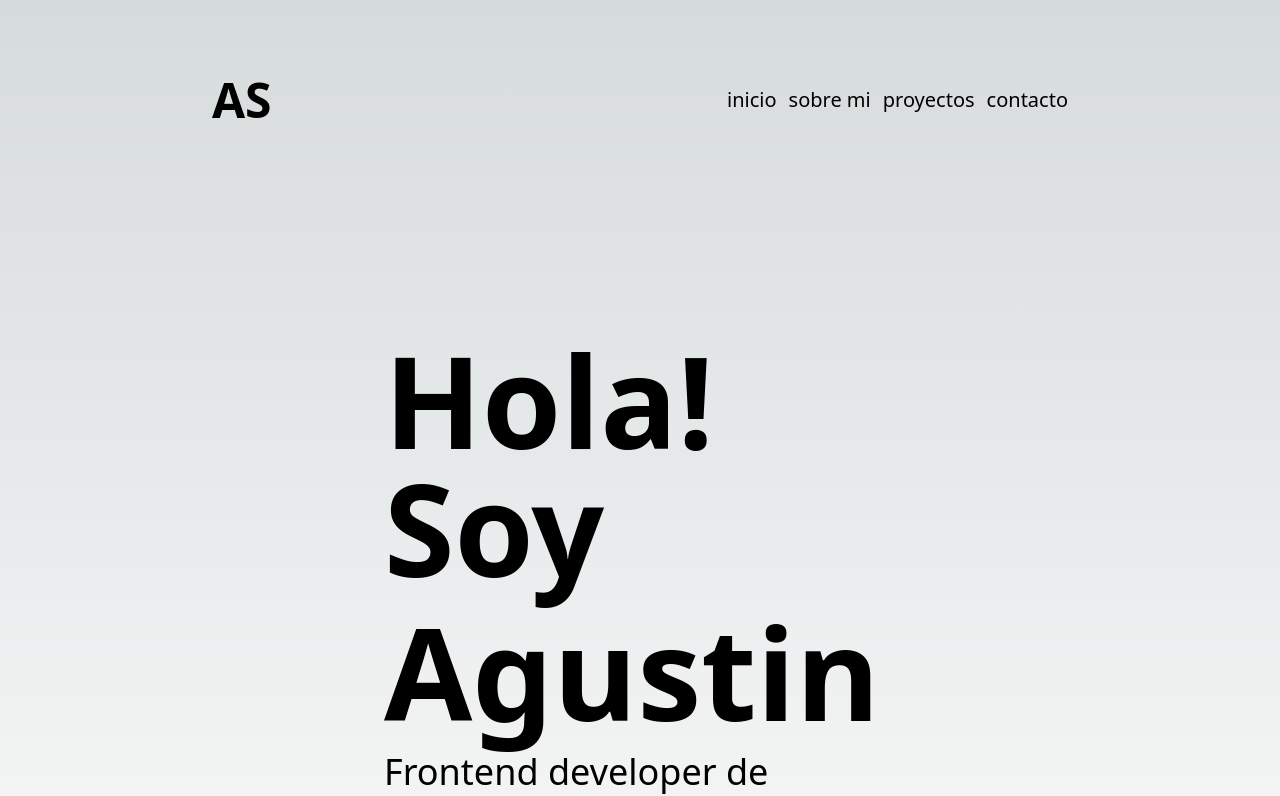
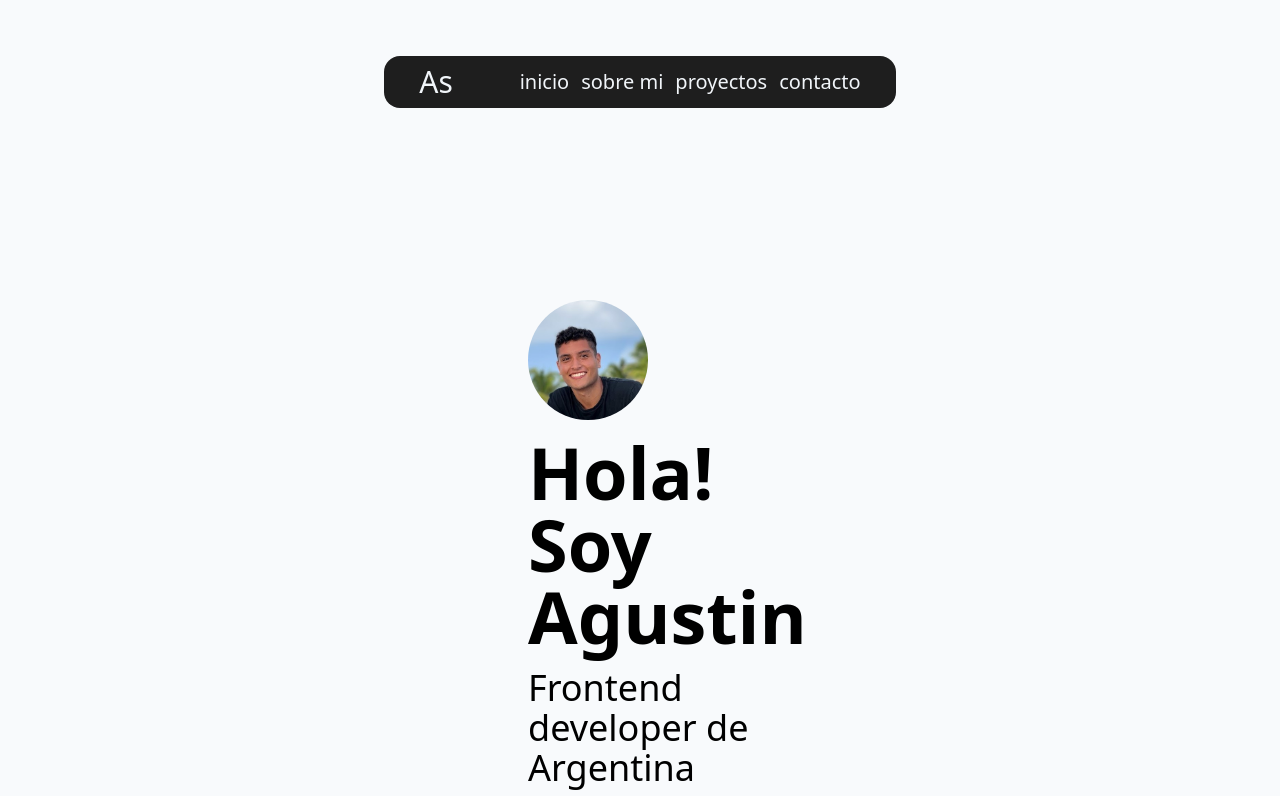
Before and after one commit to agussanchz/portfolio, a Next.js app: page / in a window 1280 px wide. Shown: the top 796 px of the page. Built offline with nearby package versions, Linux system fonts and the light colour scheme.

Commit message:
primera estructura y estilos generales del proyecto

```diff
--- a/src/app/contacto/page.jsx
+++ b/src/app/contacto/page.jsx
@@ -2,8 +2,6 @@ import React from 'react'
 
 export default function Contacto() {
   return (
-
-    <h1 className='text-7xl'>Me gustaria realizar un proyecto juntos, <span className='text-blue-300'>contactame.</span></h1>
-
+    <h1 className='text-7xl'>Me gustaria realizar un proyecto juntos, <span className='text-blue-300'>contactame</span></h1>
   )
 }
--- a/src/app/globals.css
+++ b/src/app/globals.css
@@ -1,33 +1,3 @@
 @tailwind base;
 @tailwind components;
 @tailwind utilities;
-
-:root {
-  --foreground-rgb: 0, 0, 0;
-  --background-start-rgb: 214, 219, 220;
-  --background-end-rgb: 255, 255, 255;
-}
-
-@media (prefers-color-scheme: dark) {
-  :root {
-    --foreground-rgb: 255, 255, 255;
-    --background-start-rgb: 0, 0, 0;
-    --background-end-rgb: 0, 0, 0;
-  }
-}
-
-body {
-  color: rgb(var(--foreground-rgb));
-  background: linear-gradient(
-      to bottom,
-      transparent,
-      rgb(var(--background-end-rgb))
-    )
-    rgb(var(--background-start-rgb));
-}
-
-@layer utilities {
-  .text-balance {
-    text-wrap: balance;
-  }
-}
--- a/src/app/layout.jsx
+++ b/src/app/layout.jsx
@@ -8,12 +8,12 @@ export const metadata = {
 
 export default function RootLayout({ children }) {
   return (
-    <html lang="en">
-    <body className="px-48 py-14">
+    <html lang="en" className="bg-slate-50">
+    <body className="px-96 py-14">
       <header>
         <Navbar />
       </header>
-      <main className="px-48 py-48">{children}</main>
+      <main className="px-36 py-48">{children}</main>
     </body>
   </html>
   );
--- a/src/app/page.jsx
+++ b/src/app/page.jsx
@@ -1,15 +1,25 @@
 import Navbar from "@/components/Navbar";
+import Image from "next/image";
 
 export default function Home() {
   return (
     <main>
       <div className="flex flex-col gap-4">
-        <h1 className=" text-9xl font-bold">Hola! Soy</h1>
-        <span className=" text-9xl font-bold"> Agustin</span>
+        <div className="flex items-center gap-3">
+          <Image
+            src={'/imgAvatar.jpg'}
+            alt={'avatar de mi perfil'}
+            width={120}
+            height={510}
+            className="rounded-full"
+          />
+        </div>
+        <h1 className=" text-7xl font-bold">Hola! Soy Agustin</h1>
         <p className="text-4xl">Frontend developer de Argentina</p>
+        <span className="text-center border border-green-400 rounded-xl w-60 p-1 text-sm font-bold">Disponible para trabajar</span>
         <div className="flex gap-3">
-          <button className="border p-2 w-32">Contacto</button>
-          <button className="border p-2 w-32">Linkedin</button>
+          <button className="border border-black p-2 w-32 rounded-md">Contacto</button>
+          <button className="border border-black  p-2 w-32 rounded-md">Linkedin</button>
         </div>
       </div>
     </main>
--- a/src/app/proyectos/page.jsx
+++ b/src/app/proyectos/page.jsx
@@ -1,15 +1,17 @@
+import Navbar from '@/components/Navbar'
 import Link from 'next/link'
 import React from 'react'
 
 export default function Proyectos() {
     return (
-    <main className='flex flex-col gap-10'>
-        <section className='h-[70vh] flex flex-col gap-40'>
+        <>
+            <section className='flex flex-col gap-10 '>
                 <h2 className='text-7xl'>Esta es una crónica detallada de las historias, análisis y resultados detrás de proyectos que he liderado y en los que he contribuido.</h2>
                 <Link href={'#proyectos'} className='flex justify-center text-7xl'>↓</Link>
             </section>
-        <section className='h-[70vh] flex gap-8' id='proyectos'>
-            <div className='flex justify-center items-center w-1/2 h-96 rounded-xl'>
+
+            <section className='flex py-20 gap-8' id='proyectos'>
+                <div className='flex justify-center items-center w-1/2  rounded-xl bg-gray-400'>
                     Imagen
                 </div>
                 <div className='flex flex-col justify-start gap-10 w-1/2'>
@@ -26,6 +28,24 @@ export default function Proyectos() {
                 </div>
             </section>
 
-    </main>
+            <section className='flex py-20 gap-8' id='proyectos'>
+                <div className='flex justify-center items-center w-1/2  rounded-xl bg-gray-400'>
+                    Imagen
+                </div>
+                <div className='flex flex-col justify-start gap-10 w-1/2'>
+                    <h2 className='text-5xl'>Titulo del proyecto</h2>
+                    <div className='flex text-center gap-6'>
+                        <span className='border p-1 w-28'>React</span>
+                        <span className='border p-1 w-28'>Talwind</span>
+                    </div>
+                    <p>Descripcion Lorem ipsum dolor sit amet consectetur adipisicing elit. Quasi tenetur ipsa sint dolores facilis? Soluta veniam officiis libero temporibus atque, nam eos, quos assumenda in omnis maxime, quas quia provident?</p>
+                    <div className='flex text-center gap-6'>
+                        <span className='border p-1 w-28'>Github</span>
+                        <span className='border p-1 w-28'>Deploy</span>
+                    </div>
+                </div>
+            </section>
+        </>
+
     )
 }
--- a/src/app/sobre-mi/page.jsx
+++ b/src/app/sobre-mi/page.jsx
@@ -1,7 +1,8 @@
+import Navbar from '@/components/Navbar'
 import React from 'react'
 
 export default function SobreMi() {
   return (
-    <div>page Sobre Mi</div>
+    <h1 className='text-7xl'>Que te puedo contar ?</h1>
   )
 }
--- a/src/components/Navbar.jsx
+++ b/src/components/Navbar.jsx
@@ -3,8 +3,8 @@ import React from 'react'
 
 export default function Navbar() {
   return (
-    <nav className='flex justify-between items-center p-5 gap-3'>
-        <Link href={'/'} className='text-5xl font-bold'>AS</Link>
+    <nav className='flex justify-around items-center text-center gap-3 bg-[#1E1E1E] p-2 text-slate-100 rounded-2xl w-full'>
+        <Link href={'/'} className='text-3xl'>As</Link>
         <ul className='flex justify-center gap-3 text-xl'>
             <Link href={'/'}>inicio</Link>
             <Link href={'/sobre-mi'}>sobre mi</Link>
```
Also changed, not shown: public/avatar.png (added), public/imgAvatar.jpg (added). Lines whose indentation alone changed are shown as unchanged.
